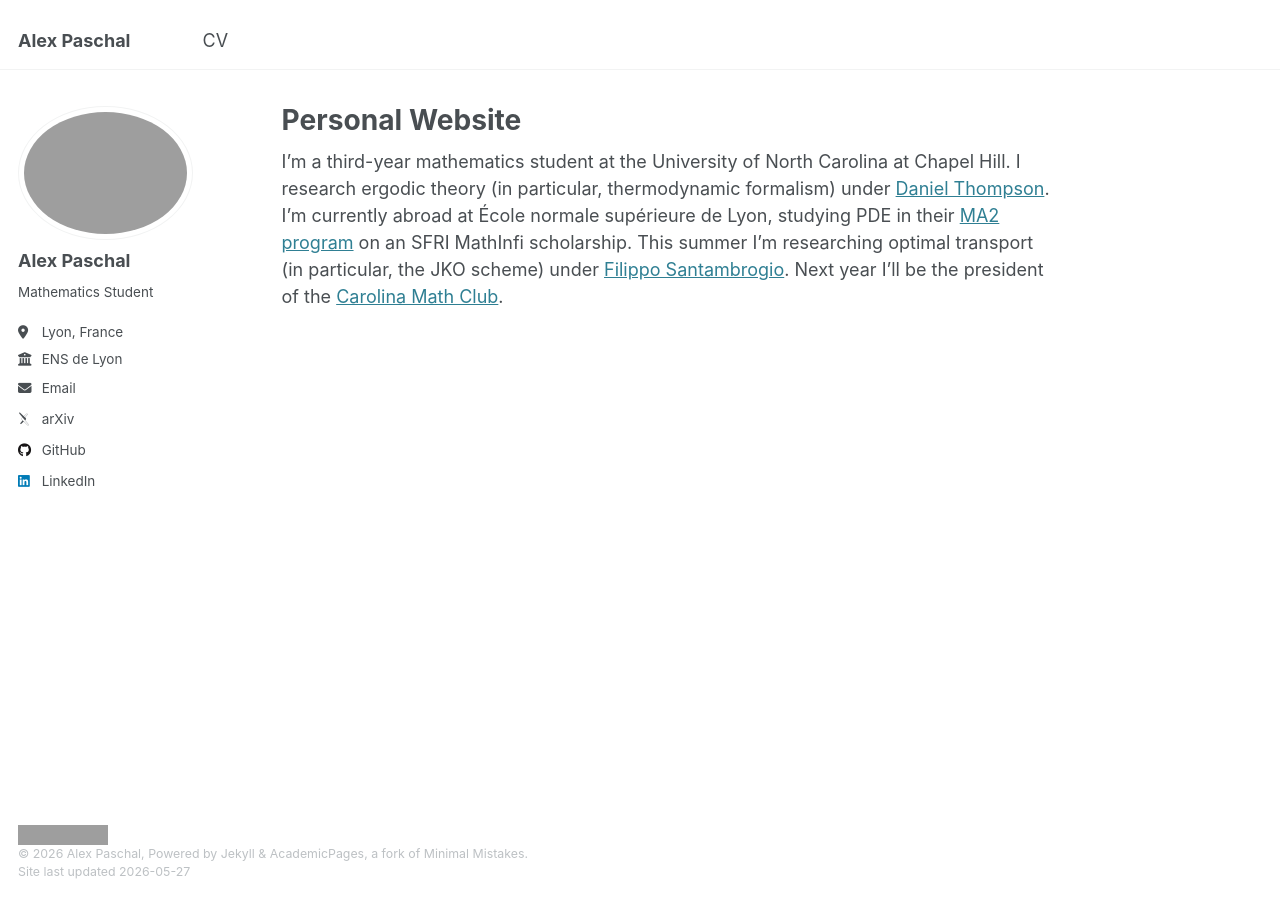
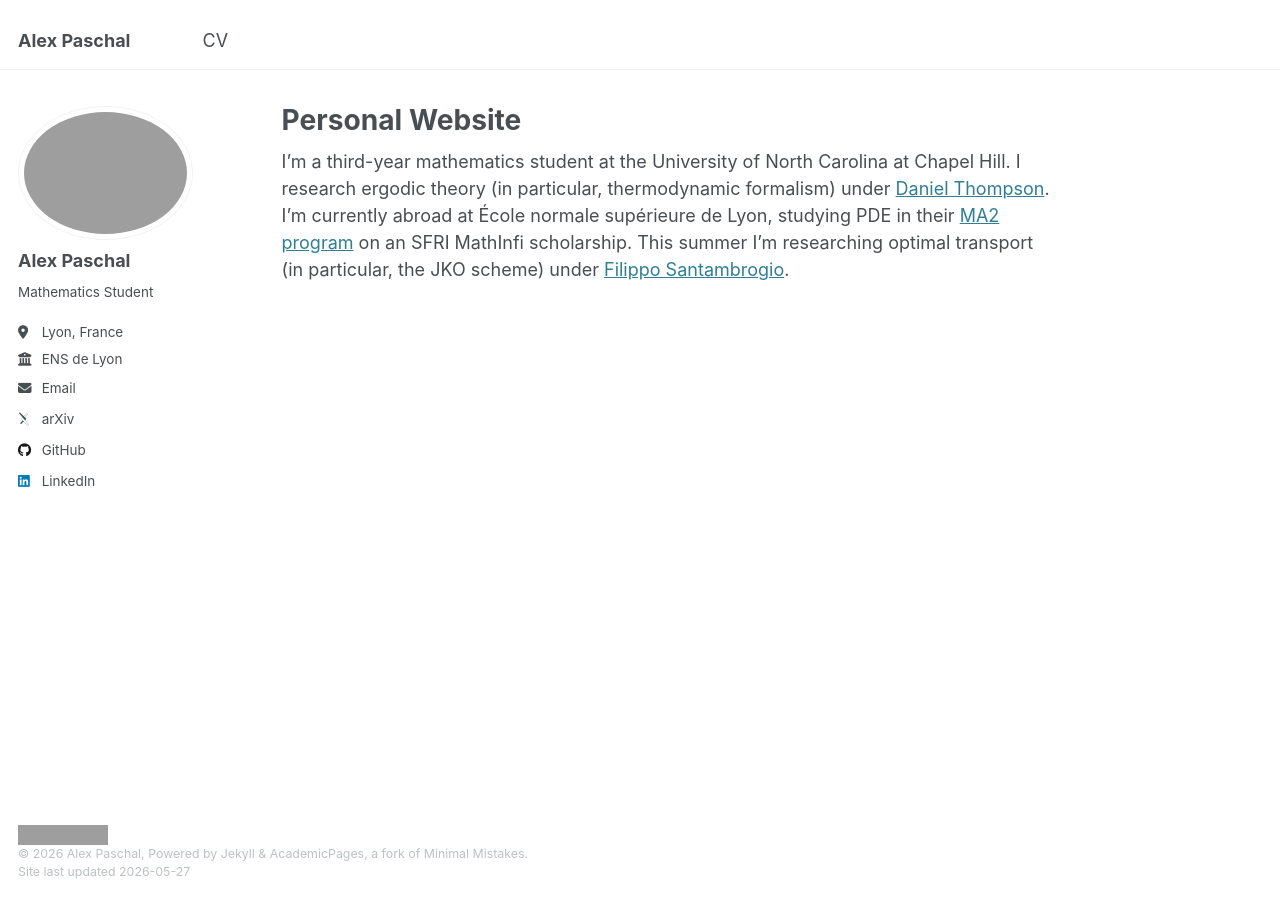
Before and after one commit to alexmpaschal/alexmpaschal.github.io, a Jekyll site: the page built from _pages/about.md, in a window 1280 px wide. Built offline with Jekyll 4.4.1, drawn with Linux system fonts in a browser that asks for light colours; some web fonts are replaced; grey boxes are pictures that could not be loaded.

Commit message:
Update about.md

```diff
--- a/_pages/about.md
+++ b/_pages/about.md
@@ -7,4 +7,4 @@ redirect_from:
   - /about.html
 ---
 
-I'm a third-year mathematics student at the University of North Carolina at Chapel Hill. I research ergodic theory (in particular, thermodynamic formalism) under [Daniel Thompson](https://people.math.osu.edu/thompson.2455/index.html). I'm currently abroad at École normale supérieure de Lyon, studying PDE in their [MA2 program](https://mathematiques.ens-lyon.fr/master/master-2/2025-2026-program) on an SFRI MathInfi scholarship. This summer I'm researching optimal transport (in particular, the JKO scheme) under [Filippo Santambrogio](https://math.univ-lyon1.fr/~santambrogio/). Next year I'll be the president of the [Carolina Math Club](https://heellife.unc.edu/organization/carolinamathclub).
+I'm a third-year mathematics student at the University of North Carolina at Chapel Hill. I research ergodic theory (in particular, thermodynamic formalism) under [Daniel Thompson](https://people.math.osu.edu/thompson.2455/index.html). I'm currently abroad at École normale supérieure de Lyon, studying PDE in their [MA2 program](https://mathematiques.ens-lyon.fr/master/master-2/2025-2026-program) on an SFRI MathInfi scholarship. This summer I'm researching optimal transport (in particular, the JKO scheme) under [Filippo Santambrogio](https://math.univ-lyon1.fr/~santambrogio/).
```
